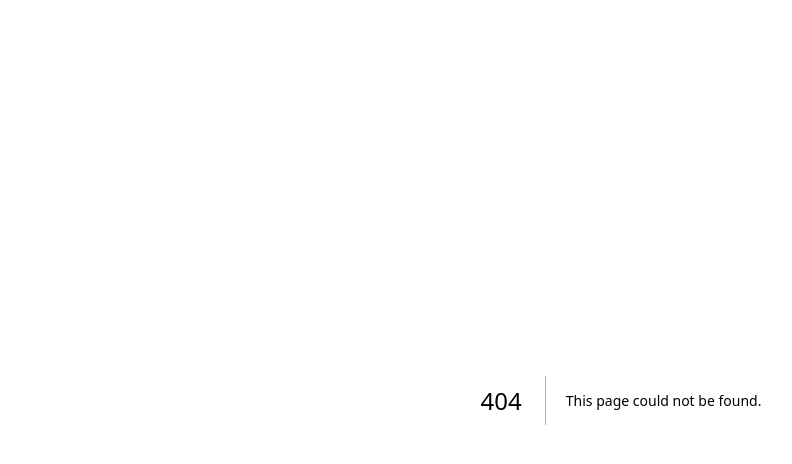
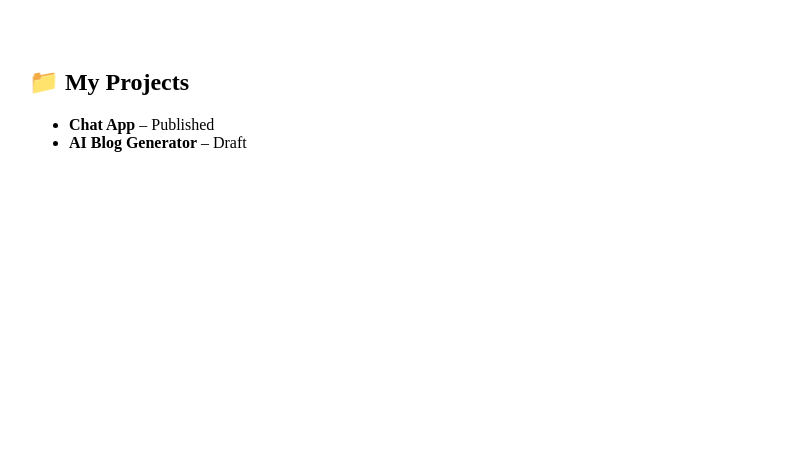
Before and after one commit to LxxLxxc/zeka-tawasol, a Next.js app: page /my-projects in a window 1280 px wide. Before the commit this address had no page. Shown: the top 464 px of the page, without its empty margins (19-811 px from the left). Built offline with nearby package versions, Linux system fonts and the light colour scheme.

Commit message:
Create my-projects.js

```diff
--- /dev/null
+++ b/pages/my-projects.js
@@ -0,0 +1,19 @@
+export default function MyProjects() {
+  const projects = [
+    { name: 'Chat App', status: 'Published' },
+    { name: 'AI Blog Generator', status: 'Draft' }
+  ];
+
+  return (
+    <div style={{ padding: '40px' }}>
+      <h2>📁 My Projects</h2>
+      <ul>
+        {projects.map((p, i) => (
+          <li key={i}>
+            <strong>{p.name}</strong> – {p.status}
+          </li>
+        ))}
+      </ul>
+    </div>
+  );
+}
```
